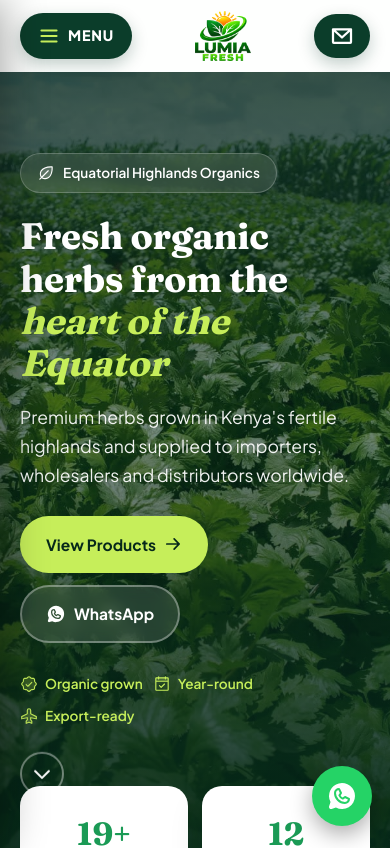
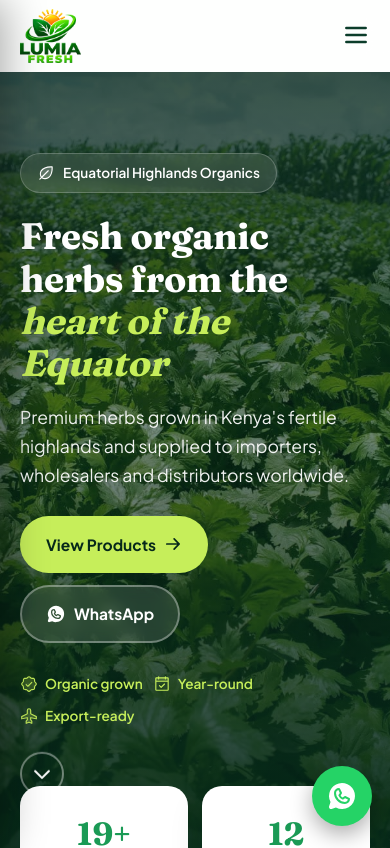
Before and after one commit to Muchyz/lumia-fresh, a React (Vite) app: page / in a window 390 px wide. Shown: the top 848 px of the page. Built offline with nearby package versions, Linux system fonts and the light colour scheme.

Commit message:
revert navbar to previous style

```diff
--- a/src/index.css
+++ b/src/index.css
@@ -386,13 +386,3 @@ html,body{max-width:100%;overflow-x:clip}
 .exhero p{margin-top:8px;font-size:1rem;opacity:.88}
 .exhero .row{margin-top:20px}
 .exfacts{margin-top:-46px}
-/* ---- Konza-style mobile navbar ---- */
-.mailbtn{display:none}
-@media(max-width:860px){
- .nav .wrap{gap:8px}
- .burger{display:inline-flex;align-items:center;gap:8px;order:1;background:var(--g1);color:#fff;border:0;border-radius:999px;padding:11px 18px;font:inherit;font-weight:800;letter-spacing:.06em;font-size:.9rem;box-shadow:0 6px 16px #0b3d2a40}
- .burger svg{color:var(--lime)}
- .brand{order:2;margin:0 auto}
- .brand img{height:50px}
- .mailbtn{order:3;display:grid;place-items:center;width:56px;height:44px;border-radius:999px;background:var(--g1);color:#fff;box-shadow:0 6px 16px #0b3d2a40}
-}
--- a/src/ui.jsx
+++ b/src/ui.jsx
@@ -62,8 +62,7 @@ export function Navbar() {
             ))}
             <a href={wa()} className="btn btn-wa" target="_blank" rel="noreferrer"><WhatsappLogo size={20} weight="fill" /> WhatsApp</a>
           </nav>
-          <button className="burger" onClick={() => setOpen(true)} aria-label="Menu"><List size={22} weight="bold" /> MENU</button>
-          <Link to="/contact" className="mailbtn" aria-label="Contact us"><EnvelopeSimple size={24} weight="bold" /></Link>
+          <button className="burger" onClick={() => setOpen(true)} aria-label="Menu"><List size={28} weight="bold" /></button>
         </div>
       </header>
       <div className={'ovl' + (open ? ' on' : '')} onClick={close} />
```
